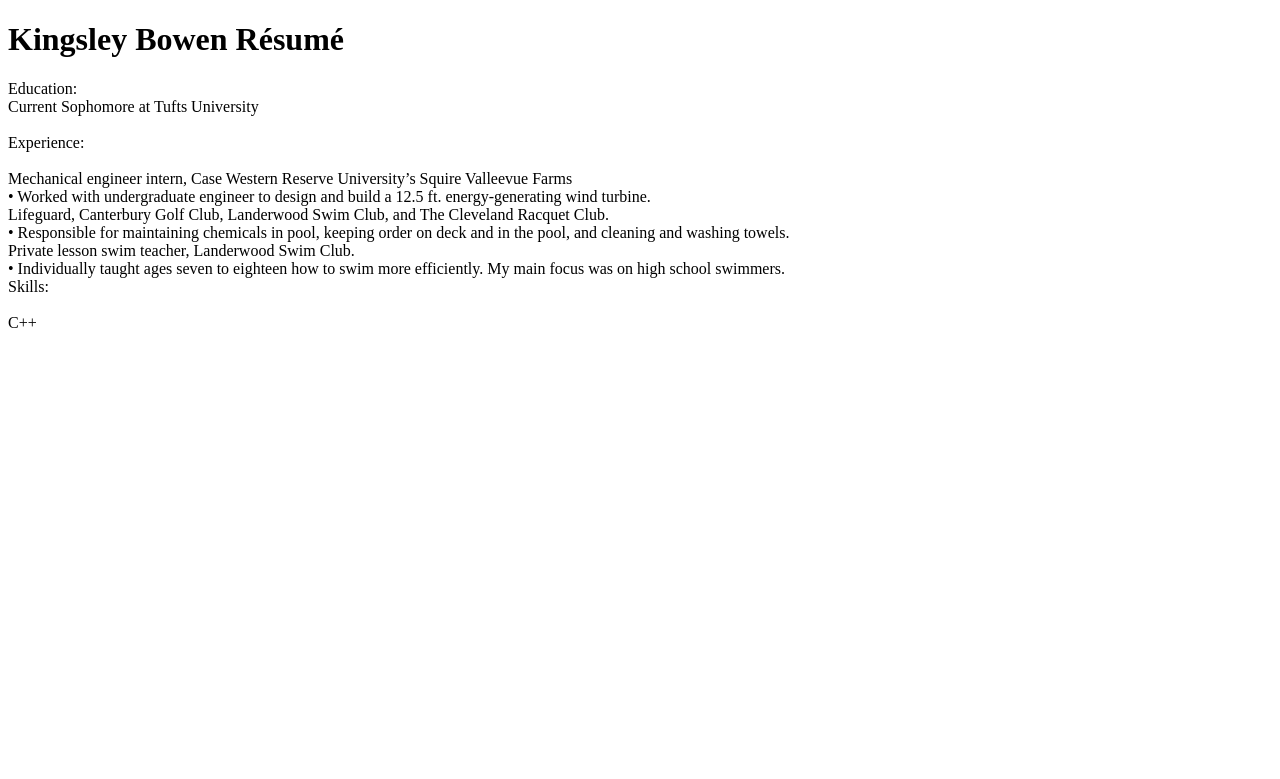
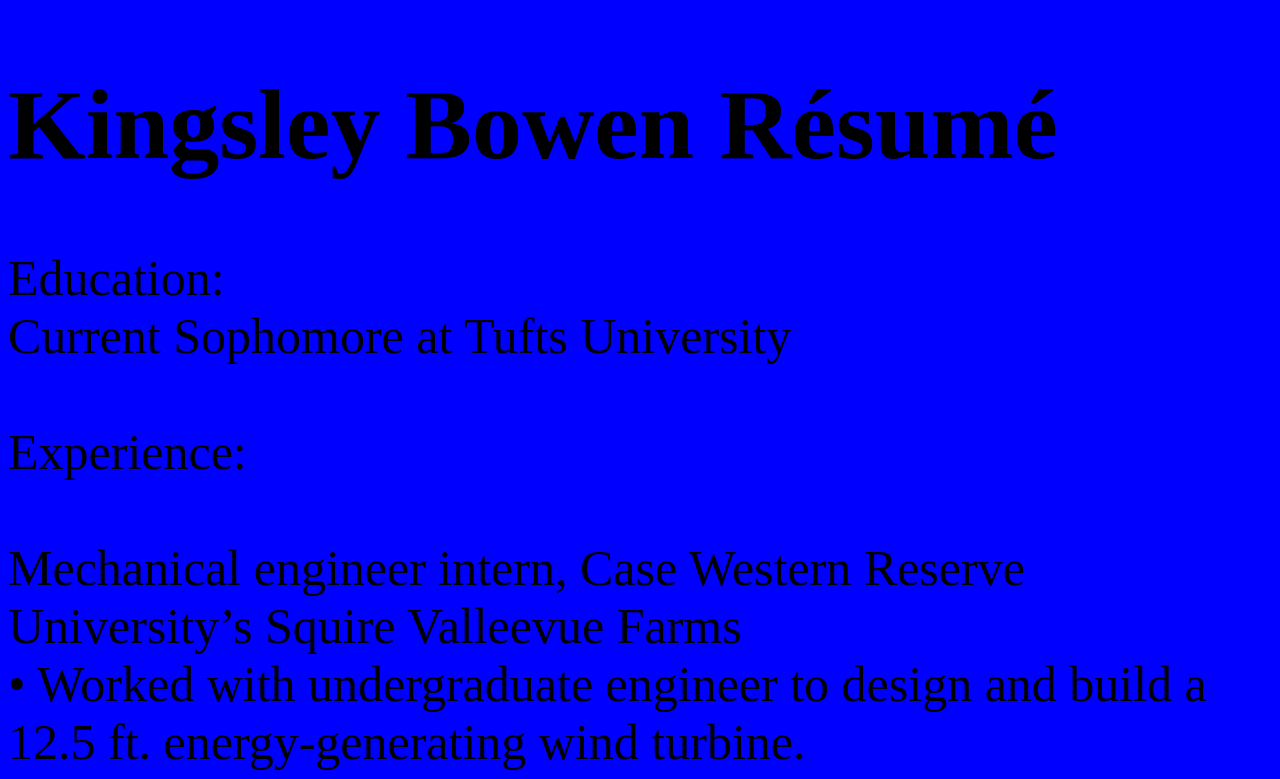
Before and after one commit to kingsleydb/kingsleydb.github.io, a plain HTML site: page resume.html in a window 1280 px wide. Shown: the top 779 px of the page. Drawn offline with Linux system fonts and the light colour scheme.

Commit message:
created the style sheet for each .html page

```diff
--- /dev/null
+++ b/bio-style.css
@@ -0,0 +1,4 @@
+/* bio stylesheet */
+body {
+
+}
--- /dev/null
+++ b/index-style.css
@@ -0,0 +1,5 @@
+/* index stylesheet */
+body {
+    background-color: blue;
+    font-size: 16px;
+}
--- /dev/null
+++ b/resume-style.css
@@ -0,0 +1,7 @@
+/* resume stylesheet */
+
+body {
+    background-color: blue;
+    font-size: 50px;
+
+}
--- a/comp20kingsleyresume.html
+++ b/resume.html
@@ -2,6 +2,9 @@
 
 <header>
     <title> Kingsley Bowen Résumé </title>
+    <meta charset = "utf-8"/>
+    <link href = "resume-style.css" rel = "stylesheet"/>
+
 </header>
     <h1>
         Kingsley Bowen Résumé
```
Also changed, not shown: bio.html (renamed from kingsleybiography.html, +2 -0 lines), index.html (+4 -2 lines).
